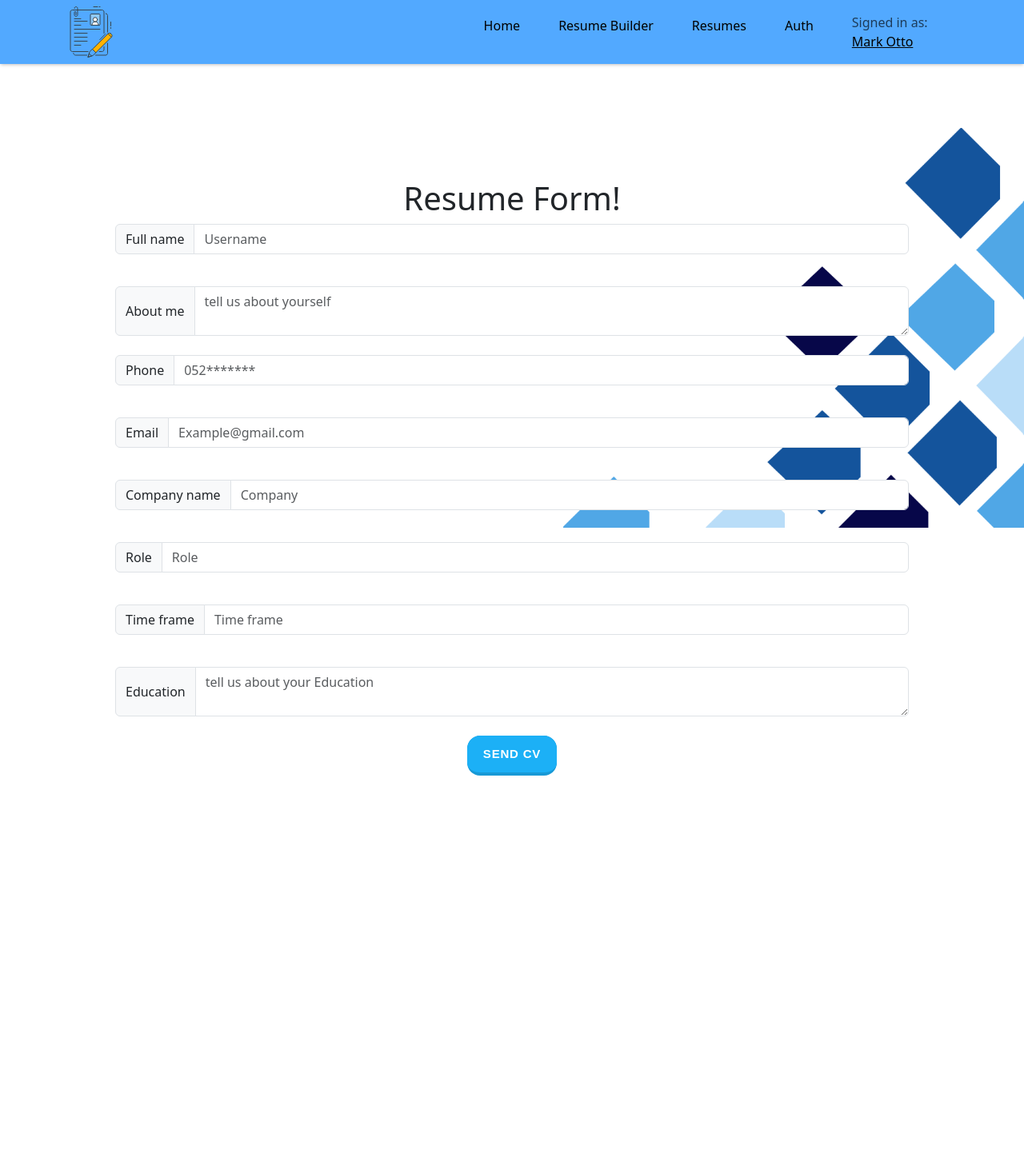
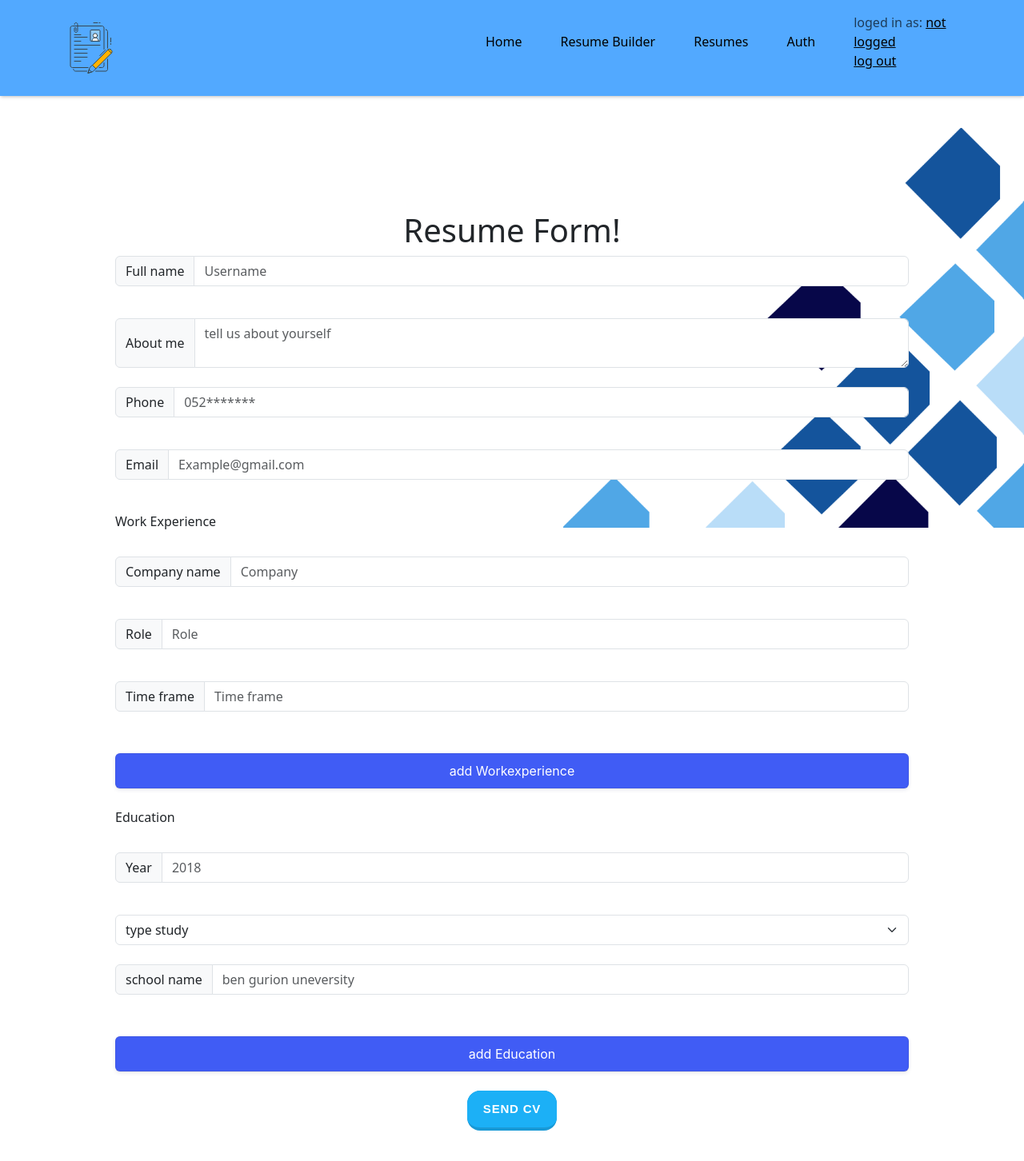
Before and after one commit to urielbang/rezume-App, a React (Vite) app: page /resumeapp in a window 1280 px wide. Shown: the top 1452 px of the page at 80% size. Before the commit the page ends 1114 px from the top, so only its background shows below. Built offline with nearby package versions, Linux system fonts and the light colour scheme; no server answers.

Commit message:
form valid

```diff
--- a/src/App.jsx
+++ b/src/App.jsx
@@ -5,11 +5,25 @@ import Auth from "./pages/Auth";
 import ListResumes from "./pages/ListResumes";
 import ResumeBuilder from "./pages/ResumeBuilder";
 import { BrowserRouter, Routes, Route } from "react-router-dom";
+import { useEffect, useState } from "react";
+import { getAuth, onAuthStateChanged } from "firebase/auth";
+function App() {
+  const [isLoged, setIsLoged] = useState(false);
 
-function App() {
+  const auth = getAuth();
+
+  useEffect(() => {
+    onAuthStateChanged(auth, (user) => {
+      if (user) {
+        setIsLoged(true);
+      } else {
+        setIsLoged(false);
+      }
+    });
+  }, []);
   return (
     <BrowserRouter>
-      <NavBar />
+      <NavBar isLoged={isLoged} />
       <Routes>
         <Route path="/" element={<HomePage />} />
         <Route path="/auth" element={<Auth />} />
--- a/src/components/NavBar.jsx
+++ b/src/components/NavBar.jsx
@@ -3,8 +3,14 @@ import Navbar from "react-bootstrap/Navbar";
 import "bootstrap/dist/css/bootstrap.min.css";
 import img from "../assets/reshot-icon-resume-XTALQHGEVC.svg";
 import { Link } from "react-router-dom";
+import { getAuth } from "firebase/auth";
 
-export default function NavBar() {
+export default function NavBar({ isLoged }) {
+  const auth = getAuth();
+  const user = auth.currentUser;
+
+  const handleClickLoged = () => {};
+
   return (
     <Navbar className="navBar">
       <Container>
@@ -31,7 +37,11 @@ export default function NavBar() {
         </ul>
         <Navbar.Collapse className="justify-content-end">
           <Navbar.Text>
-            Signed in as: <a href="#login">Mark Otto</a>
+            loged in as:{" "}
+            <a onClick={handleClickLoged} className="logInMail">
+              {isLoged ? user.email : "not logged"}
+              <p>log out</p>
+            </a>
           </Navbar.Text>
         </Navbar.Collapse>
       </Container>
--- a/src/config.js
+++ b/src/config.js
@@ -1,5 +1,6 @@
 import { initializeApp } from "firebase/app";
 import { getAuth } from "firebase/auth";
+import { getFirestore } from "firebase/firestore";
 
 const firebaseConfig = {
   apiKey: "AIzaSyDO6ADQRkmajvMrlgNeQd0LSNuVDj9Wubc",
@@ -12,3 +13,4 @@ const firebaseConfig = {
 
 const app = initializeApp(firebaseConfig);
 export const auth = getAuth(app);
+export default getFirestore();
--- a/src/index.css
+++ b/src/index.css
@@ -155,3 +155,47 @@
   display: flex;
   justify-content: center;
 }
+.logInMail {
+  cursor: pointer;
+}
+
+.button-9 {
+  appearance: button;
+  backface-visibility: hidden;
+  background-color: #405cf5;
+  border-radius: 6px;
+  border-width: 0;
+  box-shadow: rgba(50, 50, 93, 0.1) 0 0 0 1px inset,
+    rgba(50, 50, 93, 0.1) 0 2px 5px 0, rgba(0, 0, 0, 0.07) 0 1px 1px 0;
+  box-sizing: border-box;
+  color: #fff;
+  cursor: pointer;
+  font-family: -apple-system, system-ui, "Segoe UI", Roboto, "Helvetica Neue",
+    Ubuntu, sans-serif;
+  font-size: 100%;
+  height: 44px;
+  line-height: 1.15;
+  margin: 12px 0 0;
+  outline: none;
+  overflow: hidden;
+  padding: 0 25px;
+  position: relative;
+  text-align: center;
+  text-transform: none;
+  transform: translateZ(0);
+  transition: all 0.2s, box-shadow 0.08s ease-in;
+  user-select: none;
+  -webkit-user-select: none;
+  touch-action: manipulation;
+  width: 100%;
+}
+
+.button-9:disabled {
+  cursor: default;
+}
+
+.button-9:focus {
+  box-shadow: rgba(50, 50, 93, 0.1) 0 0 0 1px inset,
+    rgba(50, 50, 93, 0.2) 0 6px 15px 0, rgba(0, 0, 0, 0.1) 0 2px 2px 0,
+    rgba(50, 151, 211, 0.3) 0 0 0 4px;
+}
--- a/src/pages/ResumeBuilder.jsx
+++ b/src/pages/ResumeBuilder.jsx
@@ -1,84 +1,229 @@
+import { useState, useEffect } from "react";
 import Form from "react-bootstrap/Form";
+import db from "../config";
+
+import { getAuth } from "firebase/auth";
+import { collection, addDoc } from "firebase/firestore";
+
 import InputGroup from "react-bootstrap/InputGroup";
 export default function ResumeBuilder() {
+  const [resumeFromUsr, setResumeFromUsr] = useState({});
+  const [allDataResume, setAllDataResume] = useState({});
+
+  const [education, setEducation] = useState({});
+  const [arrDataEducation, setArrDataEducation] = useState([]);
+
+  const [workExperience, setWorkExperience] = useState({});
+  const [arrDataWorkExperience, setarrDataWorkExperience] = useState([]);
+
+  const [workExperienceElements, setworkExperienceElements] = useState([]);
+  const auth = getAuth();
+  const user = auth.currentUser;
+
+  const handleChangeworkExperience = (e) => {
+    setWorkExperience({ ...workExperience, [e.target.name]: e.target.value });
+  };
+  const handleChangeEducation = (e) => {
+    setEducation({ ...education, [e.target.name]: e.target.value });
+  };
+  const handlChange = (e) => {
+    if (
+      !(
+        e.target.name.startsWith("workExperience") ||
+        e.target.name.startsWith("education")
+      )
+    ) {
+      setResumeFromUsr({ ...resumeFromUsr, [e.target.name]: e.target.value });
+    }
+  };
+
+  const handleSubmit = (e) => {
+    e.preventDefault();
+
+    //! set the education arr
+    setArrDataEducation([...arrDataEducation, { ...education }]);
+
+    //! set the workExpriens arr
+    setarrDataWorkExperience([...arrDataWorkExperience, { ...workExperience }]);
+
+    //! set the object of the resume
+    setAllDataResume({
+      ...allDataResume,
+      ...resumeFromUsr,
+    });
+
+    // //! delete All inputs
+    // const inputs = Object.values(e.target);
+    // inputs.forEach((input) => {
+    //   input.value = "";
+    // });
+  };
+  const posDataFirebase = async () => {
+    if (user) {
+      const collectionRef = collection(db, "ResumeData");
+      const payload = allDataResume;
+      await addDoc(collectionRef, { payload, urerId: user.uid });
+    }
+  };
+  const handleClickAddExperience = (e) => {
+    e.preventDefault();
+    // //! set the workExpriens arr
+    // setarrDataWorkExperience([...arrDataWorkExperience, { ...workExperience }]);
+
+    setworkExperienceElements([
+      ...workExperienceElements,
+      <>
+        <Form.Label>Work Experience</Form.Label>
+        <InputGroup onChange={handleChangeworkExperience} className="mb-3">
+          <InputGroup.Text id="basic-addon1">Company name</InputGroup.Text>
+          <Form.Control
+            placeholder="Company"
+            aria-label="Username"
+            name="workExperienceComanyName"
+            aria-describedby="basic-addon1"
+          />
+        </InputGroup>
+
+        <InputGroup onChange={handleChangeworkExperience} className="mb-3">
+          <InputGroup.Text id="basic-addon1">Role</InputGroup.Text>
+          <Form.Control
+            placeholder="Role"
+            aria-label="Username"
+            name="workExperienceRole"
+            aria-describedby="basic-addon1"
+          />
+        </InputGroup>
+
+        <InputGroup onChange={handleChangeworkExperience} className="mb-3">
+          <InputGroup.Text id="basic-addon1">Time frame</InputGroup.Text>
+          <Form.Control
+            placeholder="Time frame"
+            aria-label="Username"
+            name="workExperienceTime"
+            aria-describedby="basic-addon1"
+          />
+        </InputGroup>
+      </>,
+    ]);
+  };
+
+  useEffect(() => {
+    // posDataFirebase();
+
+    console.log(arrDataWorkExperience);
+  }, [allDataResume]);
+
   return (
     <>
       <div className="ContainerBackgroundResume"> </div>
       <div className="containeResume">
         <h1 className="headingResume">Resume Form!</h1>
-        <form className="formContainer">
-          <InputGroup className="mb-3">
+        <form onSubmit={handleSubmit} className="formContainer">
+          <InputGroup onChange={handlChange} className="mb-3">
             <InputGroup.Text id="basic-addon1">Full name</InputGroup.Text>
             <Form.Control
+              name="fullName"
               placeholder="Username"
               aria-label="Username"
               aria-describedby="basic-addon1"
             />
           </InputGroup>
-          <InputGroup>
+          <InputGroup onChange={handlChange}>
             <InputGroup.Text>About me</InputGroup.Text>
             <Form.Control
+              name="about"
               as="textarea"
               aria-label="With textarea"
               placeholder="tell us about yourself"
             />
           </InputGroup>
-          <InputGroup className="mb-3">
+          <InputGroup onChange={handlChange} className="mb-3">
             <InputGroup.Text id="basic-addon1">Phone</InputGroup.Text>
             <Form.Control
+              name="phone"
               placeholder="052*******"
               aria-label="Username"
               aria-describedby="basic-addon1"
             />
           </InputGroup>
 
-          <InputGroup className="mb-3">
+          <InputGroup onChange={handlChange} className="mb-3">
             <InputGroup.Text id="basic-addon1">Email</InputGroup.Text>
             <Form.Control
+              name="email"
               placeholder="Example@gmail.com"
               aria-label="Username"
               aria-describedby="basic-addon1"
             />
           </InputGroup>
 
-          <InputGroup className="mb-3">
+          <Form.Label>Work Experience</Form.Label>
+          <InputGroup onChange={handleChangeworkExperience} className="mb-3">
             <InputGroup.Text id="basic-addon1">Company name</InputGroup.Text>
             <Form.Control
               placeholder="Company"
               aria-label="Username"
-              name="workExperience"
+              name="workExperienceComanyName"
               aria-describedby="basic-addon1"
             />
           </InputGroup>
 
-          <InputGroup className="mb-3">
+          <InputGroup onChange={handleChangeworkExperience} className="mb-3">
             <InputGroup.Text id="basic-addon1">Role</InputGroup.Text>
             <Form.Control
               placeholder="Role"
               aria-label="Username"
-              name="workExperience"
+              name="workExperienceRole"
               aria-describedby="basic-addon1"
             />
           </InputGroup>
 
-          <InputGroup className="mb-3">
+          <InputGroup onChange={handleChangeworkExperience} className="mb-3">
             <InputGroup.Text id="basic-addon1">Time frame</InputGroup.Text>
             <Form.Control
               placeholder="Time frame"
               aria-label="Username"
-              name="workExperience"
+              name="workExperienceTime"
+              aria-describedby="basic-addon1"
+            />
+          </InputGroup>
+          {workExperienceElements}
+          <button onClick={handleClickAddExperience} className="button-9">
+            add Workexperience
+          </button>
+
+          <Form.Label>Education</Form.Label>
+          <InputGroup onChange={handleChangeEducation} className="mb-3">
+            <InputGroup.Text id="basic-addon1">Year</InputGroup.Text>
+            <Form.Control
+              name="educationYear"
+              placeholder="2018"
+              aria-label="Username"
               aria-describedby="basic-addon1"
             />
           </InputGroup>
 
-          <InputGroup>
-            <InputGroup.Text>Education</InputGroup.Text>
+          <Form.Select
+            onChange={handleChangeEducation}
+            name="educationType"
+            aria-label="Default select example"
+          >
+            <option>type study</option>
+            <option value="course">course</option>
+            <option value="maturity">maturity</option>
+            <option value="Degree">Degree</option>
+          </Form.Select>
+
+          <InputGroup onChange={handleChangeEducation} className="mb-3">
+            <InputGroup.Text id="basic-addon1">school name</InputGroup.Text>
             <Form.Control
-              as="textarea"
-              aria-label="With textarea"
-              placeholder="tell us about your Education"
+              name="educationSchoolName"
+              placeholder="ben gurion uneversity"
+              aria-label="Username"
+              aria-describedby="basic-addon1"
             />
           </InputGroup>
+          <button className="button-9">add Education</button>
 
           <div className="buttonContainer">
             <button className="button-19" type="submit">
```
